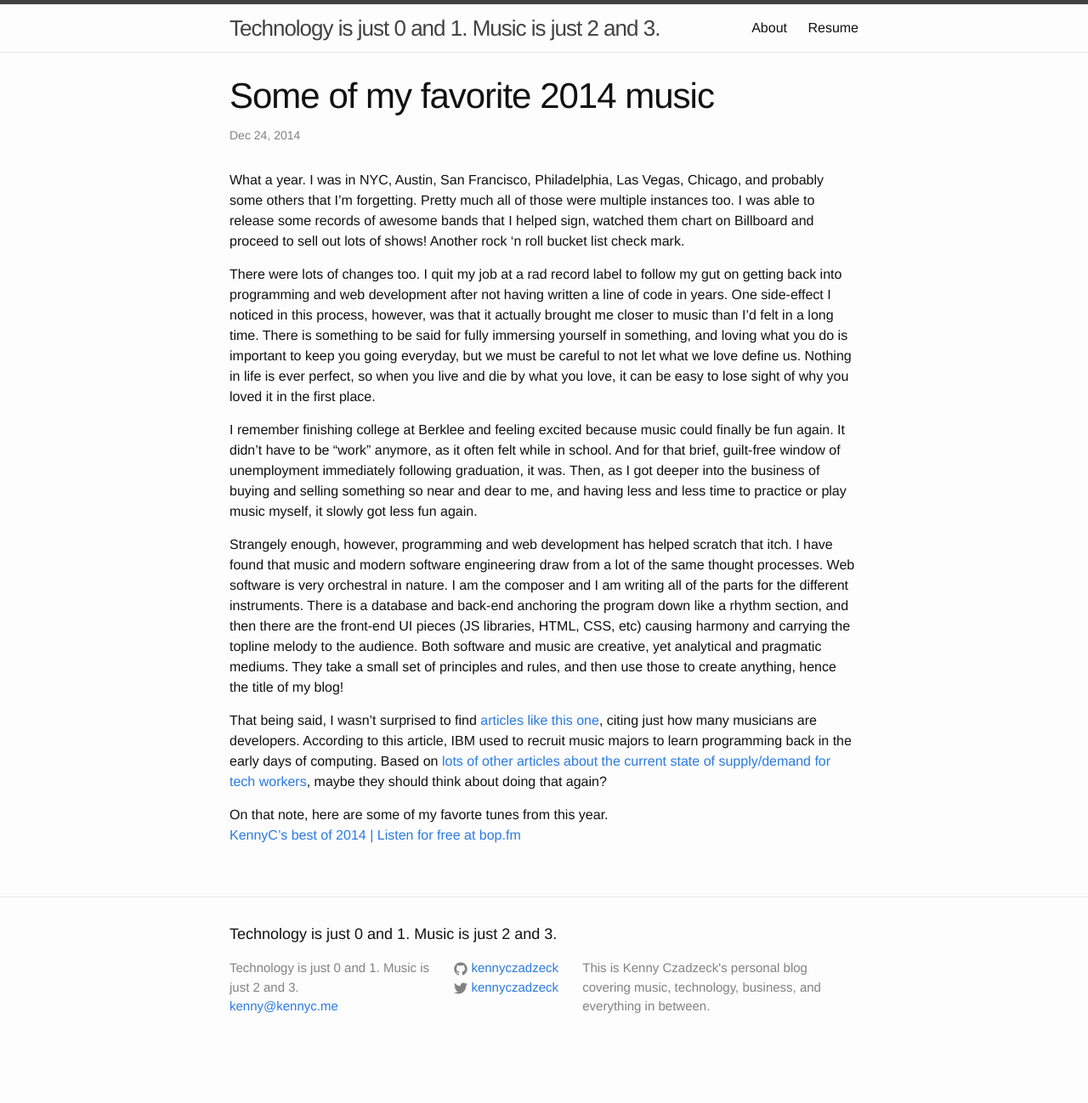
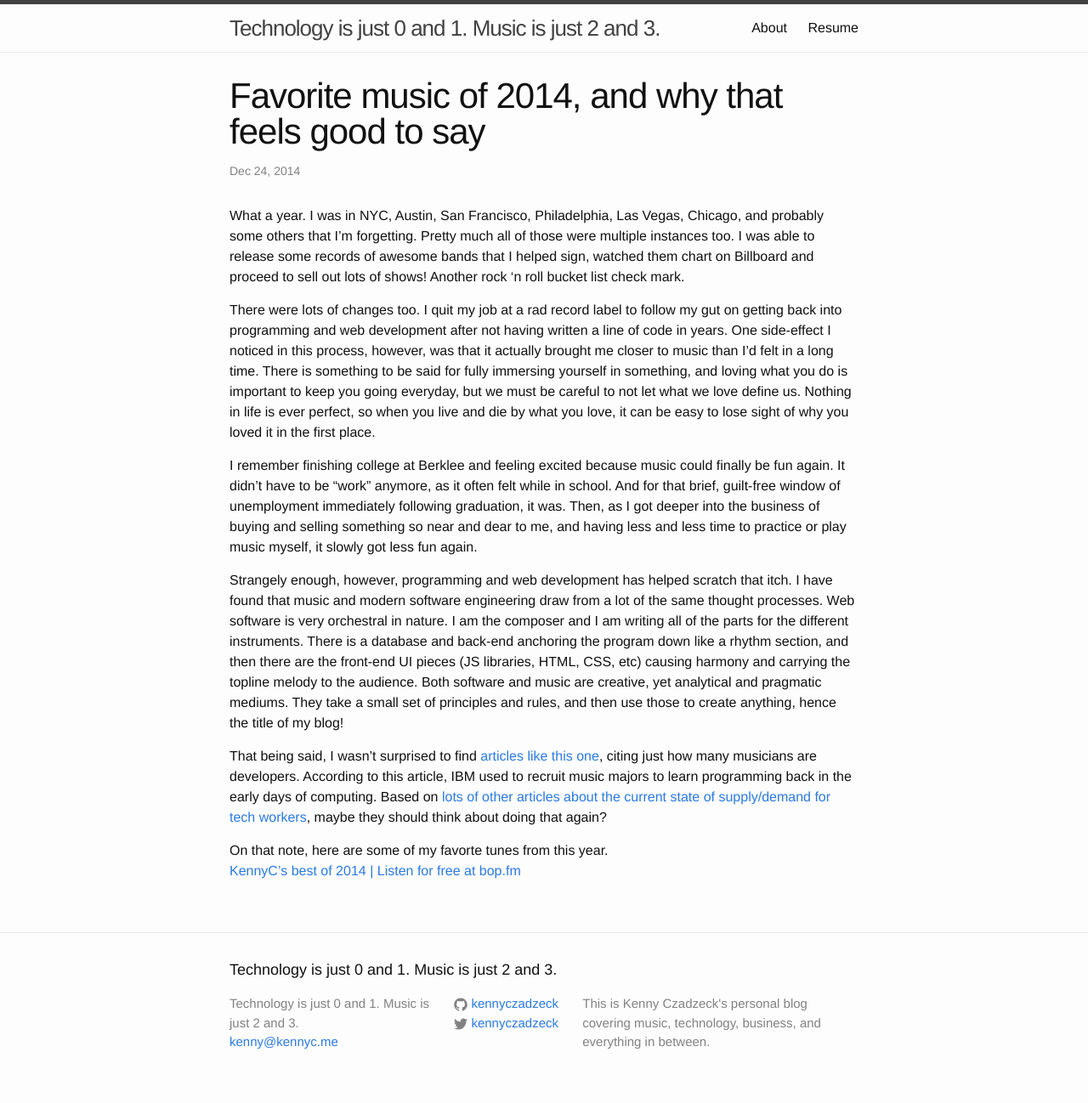
Before and after one commit to kennyczadzeck/kennyczadzeck.github.io, a Jekyll site: the page built from _posts/2014-12-24-favorite-music-of-2014-and-why-that-feels-good-to-say.markdown, in a window 1280 px wide. Shown: the whole page at 85% size. Built offline with Jekyll 4.4.1, drawn with Linux system fonts in a browser that asks for light colours; a script that is not in the unit is left out; before the commit the page ends 1256 px from its top, so only the background shows below that.

Commit message:
corrected error in blog title

```diff
--- a/_posts/2014-12-24-some-favorite-songs-from-this-year.markdown
+++ b/_posts/2014-12-24-favorite-music-of-2014-and-why-that-feels-good-to-say.markdown
@@ -1,8 +1,8 @@
 ---
 layout: post
-title:  "Some of my favorite 2014 music"
+title:  "Favorite music of 2014, and why that feels good to say"
 date:   2014-12-24 19:44:26
-categories: music, life,
+categories: music, life, technology
 ---
 What a year. I was in NYC, Austin, San Francisco, Philadelphia, Las Vegas, Chicago, and probably some others that I'm forgetting. Pretty much all of those were multiple instances too. I was able to release some records of awesome bands that I helped sign, watched them chart on Billboard and proceed to sell out lots of shows! Another rock 'n roll bucket list check mark.
 
```
